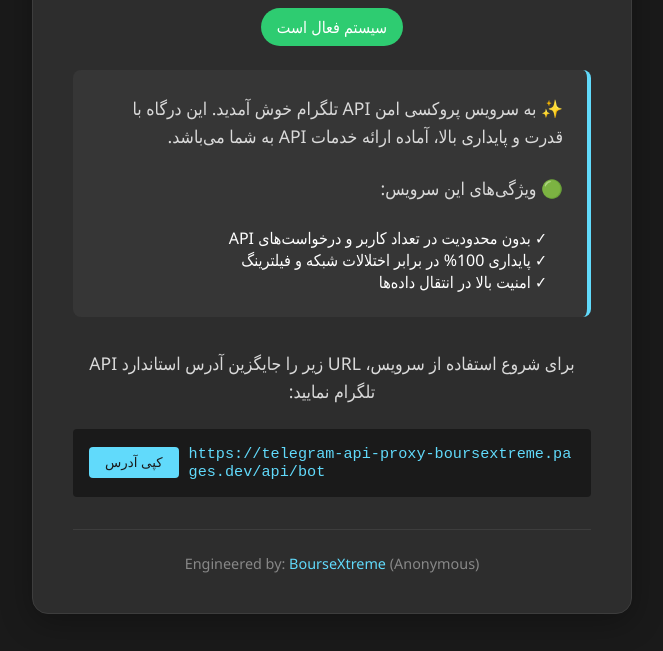
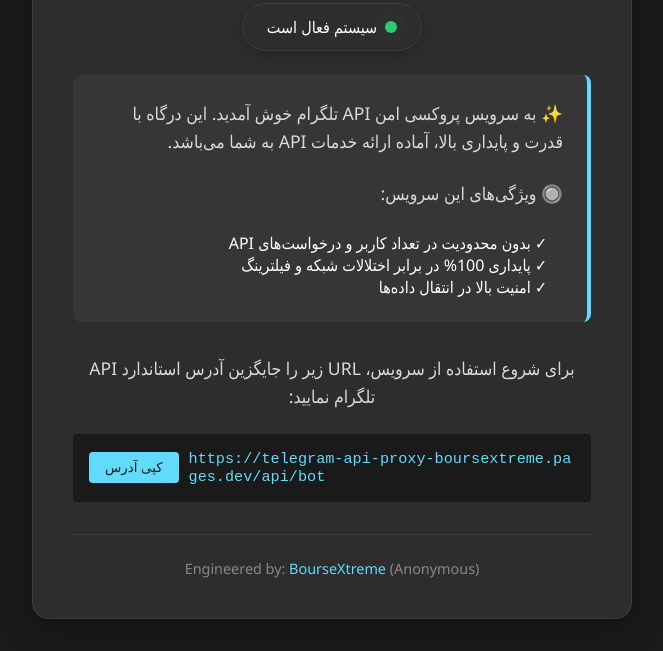
Before and after one commit to hamzaharoon1314/Telegram-API-Proxy, a plain HTML site: page public/index.html in a window 1280 px wide. Shown: the part 149-800 px from the top of the page, without its empty margins (308-971 px from the left). Drawn offline with Linux system fonts and the light colour scheme.

Commit message:
index.html

```diff
--- a/public/index.html
+++ b/public/index.html
@@ -42,13 +42,38 @@
         }
 
         .status-badge {
-            background: #2ecc71;
+            background: #2d2d2d;
             color: white;
-            padding: 0.5rem 1rem;
+            padding: 0.75rem 1.5rem;
             border-radius: 50px;
-            display: inline-block;
+            display: inline-flex;
+            align-items: center;
             margin-bottom: 1.5rem;
             font-weight: 500;
+            border: 1px solid #3d3d3d;
+            box-shadow: 0 4px 12px rgba(0,0,0,0.2);
+        }
+
+        .status-indicator {
+            width: 12px;
+            height: 12px;
+            background-color: #2ecc71;
+            border-radius: 50%;
+            margin-left: 8px;
+            position: relative;
+            animation: pulse 2s infinite;
+        }
+
+        @keyframes pulse {
+            0% {
+                box-shadow: 0 0 0 0 rgba(46, 204, 113, 0.4);
+            }
+            70% {
+                box-shadow: 0 0 0 10px rgba(46, 204, 113, 0);
+            }
+            100% {
+                box-shadow: 0 0 0 0 rgba(46, 204, 113, 0);
+            }
         }
 
         p {
@@ -146,10 +171,13 @@
 <body>
     <div class="container">
         <h1>درگاه امن API تلگرام</h1>
-        <div class="status-badge">سیستم فعال است</div>
+        <div class="status-badge">
+            <div class="status-indicator"></div>
+            سیستم فعال است
+        </div>
         <div class="instruction">
             <p>✨ به سرویس پروکسی امن API تلگرام خوش آمدید. این درگاه با قدرت و پایداری بالا، آماده ارائه خدمات API به شما می‌باشد.</p>
-            <p>🟢 ویژگی‌های این سرویس:</p>
+            <p>🔘 ویژگی‌های این سرویس:</p>
             <ul style="list-style-type: none; padding-right: 1rem;">
                 <li>✓ بدون محدودیت در تعداد کاربر و درخواست‌های API</li>
                 <li>✓ پایداری 100% در برابر اختلالات شبکه و فیلترینگ</li>
```
